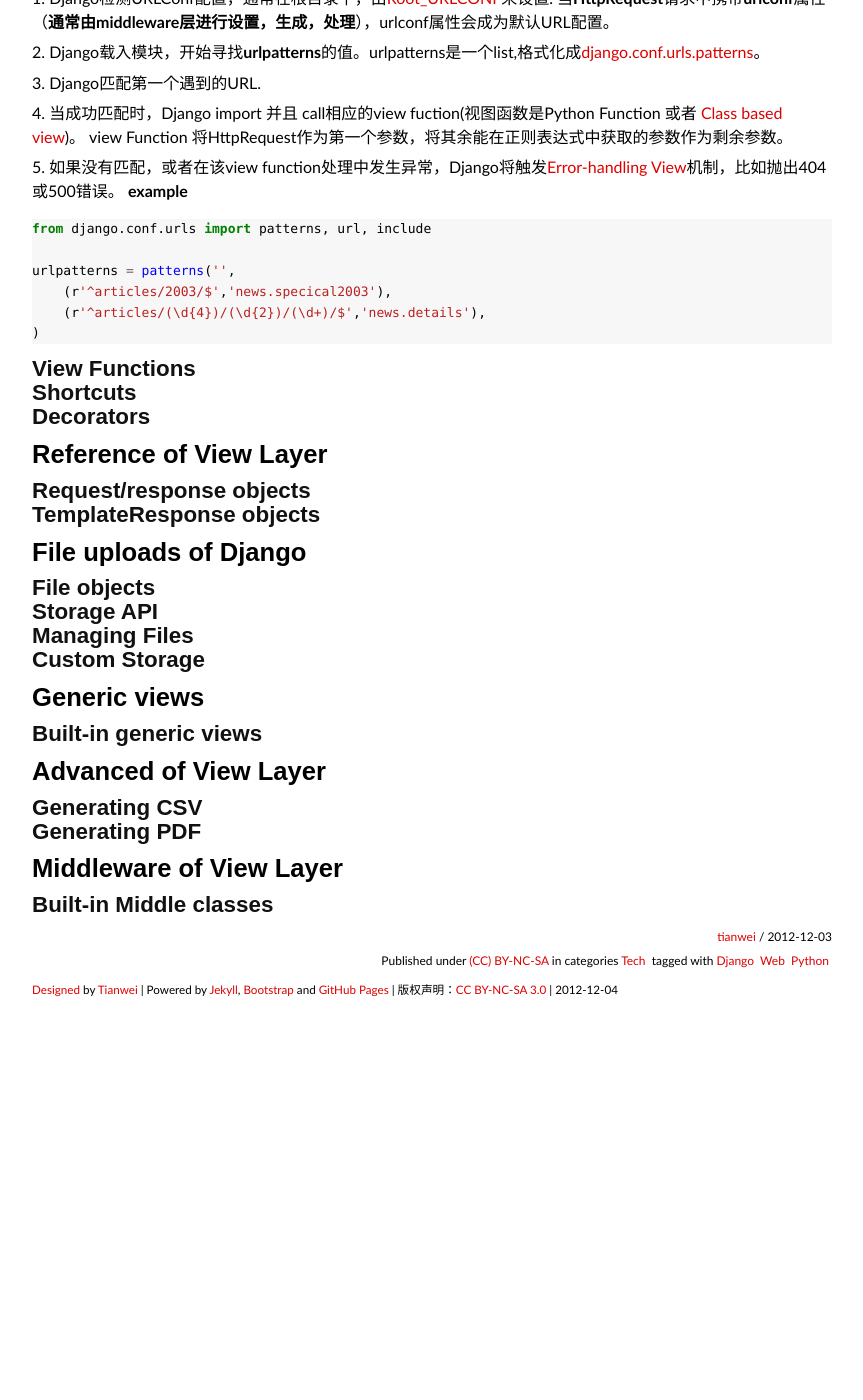
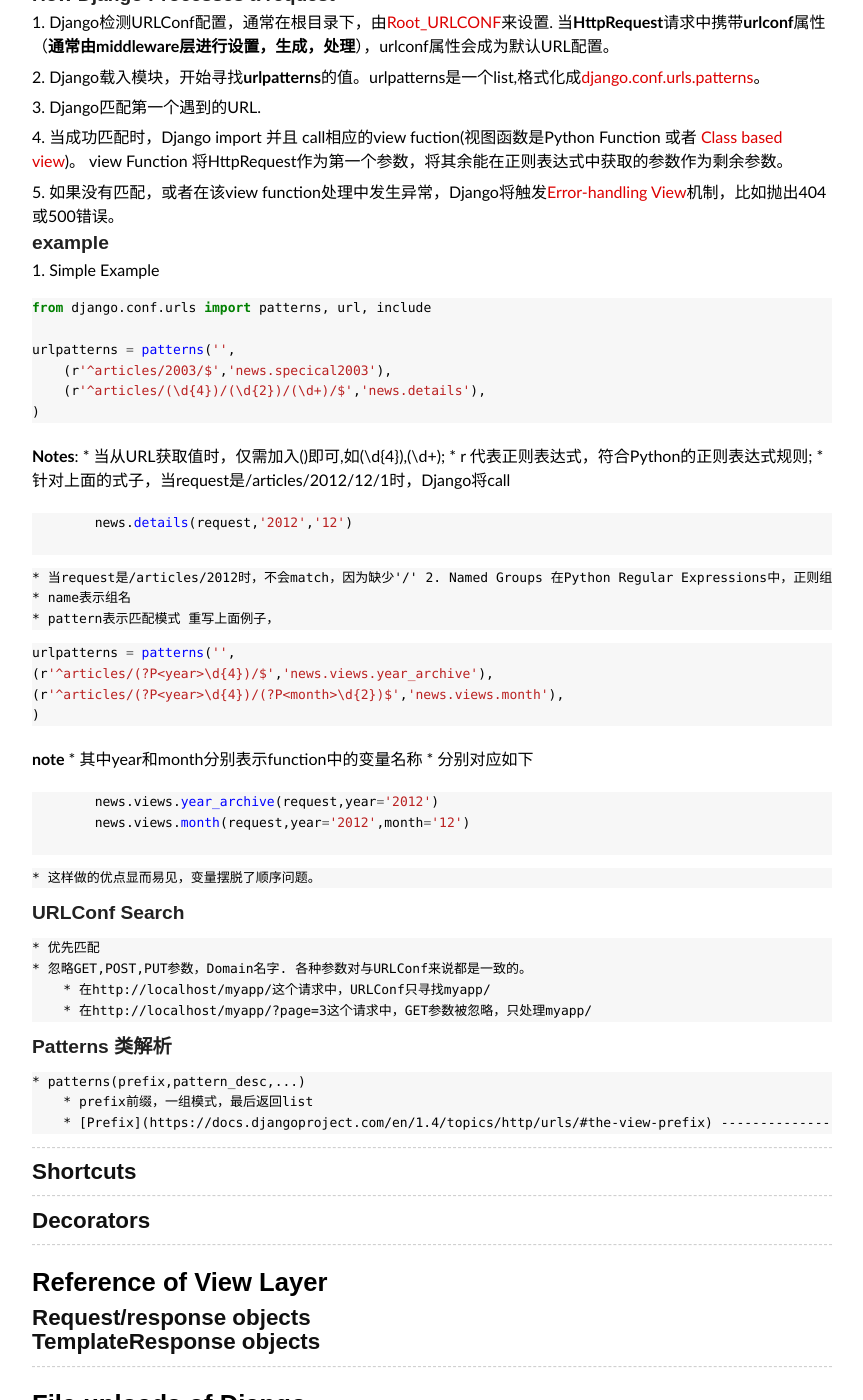
Before and after one commit to tianweidut/tianweidut.github.com, a Jekyll site: the page built from _posts/2012-12-03-Django-note.md, in a window 1280 px wide and 1400 px high, scrolled down 326 px. Shown: the whole window, without its empty margins (208-1071 px from the left). Built offline with Jekyll 4.4.1, drawn with Linux system fonts in a browser that asks for light colours; some web fonts are replaced; Markdown is read by kramdown in place of the engine named in the settings; comment, search, counter and statistics services are not loaded; before the commit the page ends 1358 px from its top, so only the background shows below that.

Commit message:
update django

```diff
--- a/_posts/2012-12-03-Django-note.md
+++ b/_posts/2012-12-03-Django-note.md
@@ -12,10 +12,14 @@
 ---
 
 # Basics of View Layer
+
+-------------------------------------
 ## URLConf
 一个简洁，优美的URL对于网站来说至关重要，Django能让您随心所欲的设计URL，不必遵循种种不良的约定。[Cool URIS](http://www.w3.org/Provider/Style/URI)的重要性。
+
 ### Overview
 Django使用URLConf模块实现URL的映射，由于URLConf是Pure Python，符合Dynamical 特性。
+
 ### How Django Processes a request
 1. Django检测URLConf配置，通常在根目录下，由[Root_URLCONF](https://docs.djangoproject.com/en/1.4/ref/settings/#std:setting-ROOT_URLCONF)来设置.
 当**HttpRequest**请求中携带**urlconf**属性（**通常由middleware层进行设置，生成，处理**），urlconf属性会成为默认URL配置。
@@ -24,7 +28,9 @@
 4. 当成功匹配时，Django import 并且 call相应的view fuction(视图函数是Python Function 或者 [Class based view](https://docs.djangoproject.com/en/1.4/topics/class-based-views/))。
 view Function 将HttpRequest作为第一个参数，将其余能在正则表达式中获取的参数作为剩余参数。
 5. 如果没有匹配，或者在该view function处理中发生异常，Django将触发[Error-handling View](https://docs.djangoproject.com/en/1.4/topics/http/urls/#error-handling)机制，比如抛出404或500错误。
-**example**
+
+### example
+1. Simple Example
 {% highlight python %}
 from django.conf.urls import patterns, url, include
 
@@ -33,26 +39,74 @@
     (r'^articles/(\d{4})/(\d{2})/(\d+)/$','news.details'),
 )
 {% endhighlight%}
+**Notes**:
+    * 当从URL获取值时，仅需加入()即可,如(\d{4}),(\d+);
+    * r 代表正则表达式，符合Python的正则表达式规则;
+    * 针对上面的式子，当request是/articles/2012/12/1时，Django将call
+    {% highlight python %}
+        news.details(request,'2012','12')
+    {% endhighlight%}
+    * 当request是/articles/2012时，不会match，因为缺少'/'
+2. Named Groups
+在Python Regular Expressions中，正则组用(?P<name>pattern) 表示。
+    * name表示组名
+    * pattern表示匹配模式
+重写上面例子，
+{% highlight python %}
+urlpatterns = patterns('',
+(r'^articles/(?P<year>\d{4})/$','news.views.year_archive'),
+(r'^articles/(?P<year>\d{4})/(?P<month>\d{2})$','news.views.month'),
+)
+{% endhighlight%}
+**note**
+    * 其中year和month分别表示function中的变量名称
+    * 分别对应如下
+    {% highlight python %}
+        news.views.year_archive(request,year='2012')
+        news.views.month(request,year='2012',month='12')
+    {% endhighlight%}
+    * 这样做的优点显而易见，变量摆脱了顺序问题。
+
+### URLConf Search
+    * 优先匹配
+    * 忽略GET,POST,PUT参数，Domain名字. 各种参数对与URLConf来说都是一致的。
+        * 在http://localhost/myapp/这个请求中，URLConf只寻找myapp/
+        * 在http://localhost/myapp/?page=3这个请求中，GET参数被忽略，只处理myapp/
+
+### Patterns 类解析
+    * patterns(prefix,pattern_desc,...)
+        * prefix前缀，一组模式，最后返回list
+        * [Prefix](https://docs.djangoproject.com/en/1.4/topics/http/urls/#the-view-prefix)
+-------------------------------------
 ## View Functions
+
+-------------------------------------
 ## Shortcuts
+
+-------------------------------------
 ## Decorators
 
+-------------------------------------
 # Reference of View Layer
 ## Request/response objects
 ## TemplateResponse objects
 
+-------------------------------------
 # File uploads of Django
 ## File objects
 ## Storage API
 ## Managing Files
 ## Custom Storage
 
+-------------------------------------
 # Generic views
 ## Built-in generic views
 
+-------------------------------------
 # Advanced of View Layer
 ## Generating CSV
 ## Generating PDF
 
+-------------------------------------
 # Middleware of View Layer
 ## Built-in Middle classes
```
